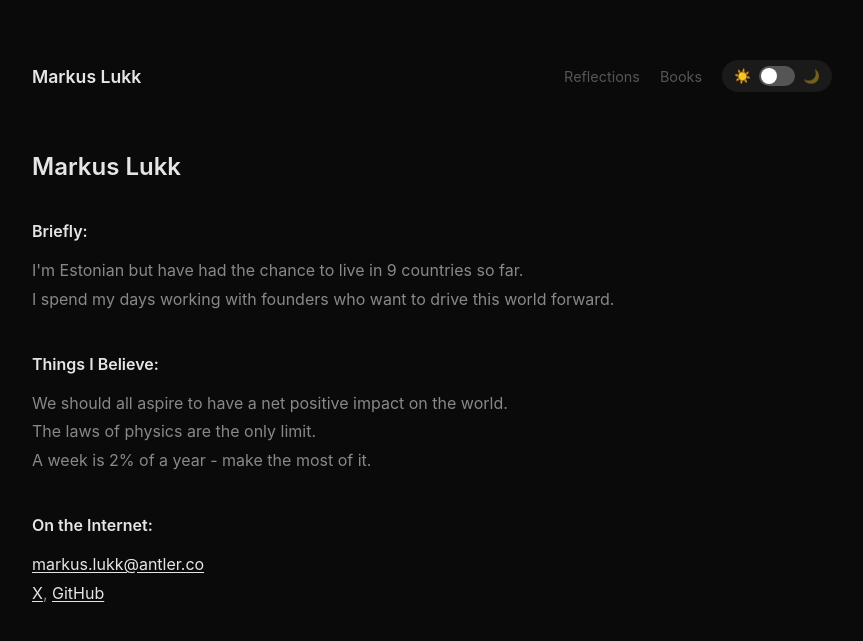
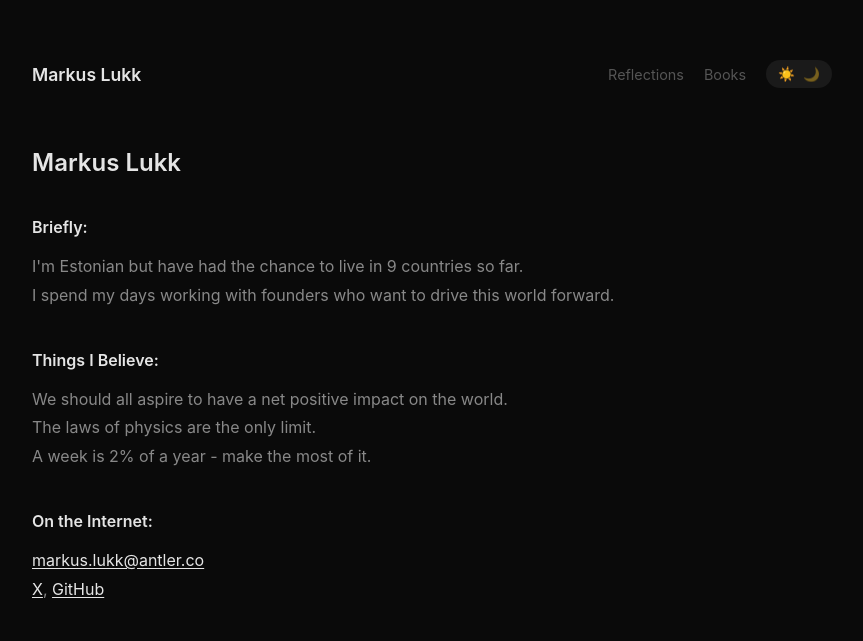
Before and after one commit to markuslukk/markuslukk.github.io, a Jekyll site: the page built from index.html, in a window 1280 px wide. Shown: the top 641 px of the page, without its empty margins (208-1071 px from the left). Built offline with Jekyll 4.4.1, drawn with Linux system fonts in a browser that asks for light colours.

Commit message:
Update index.html

```diff
--- a/index.html
+++ b/index.html
@@ -10,9 +10,6 @@ title: Markus Lukk
       <a href="/books">Books</a>
       <button id="theme-toggle" class="theme-toggle">
         <span class="toggle-icon sun">☀️</span>
-        <div class="toggle-track">
-          <div class="toggle-thumb"></div>
-        </div>
         <span class="toggle-icon moon">🌙</span>
       </button>
     </nav>
```
